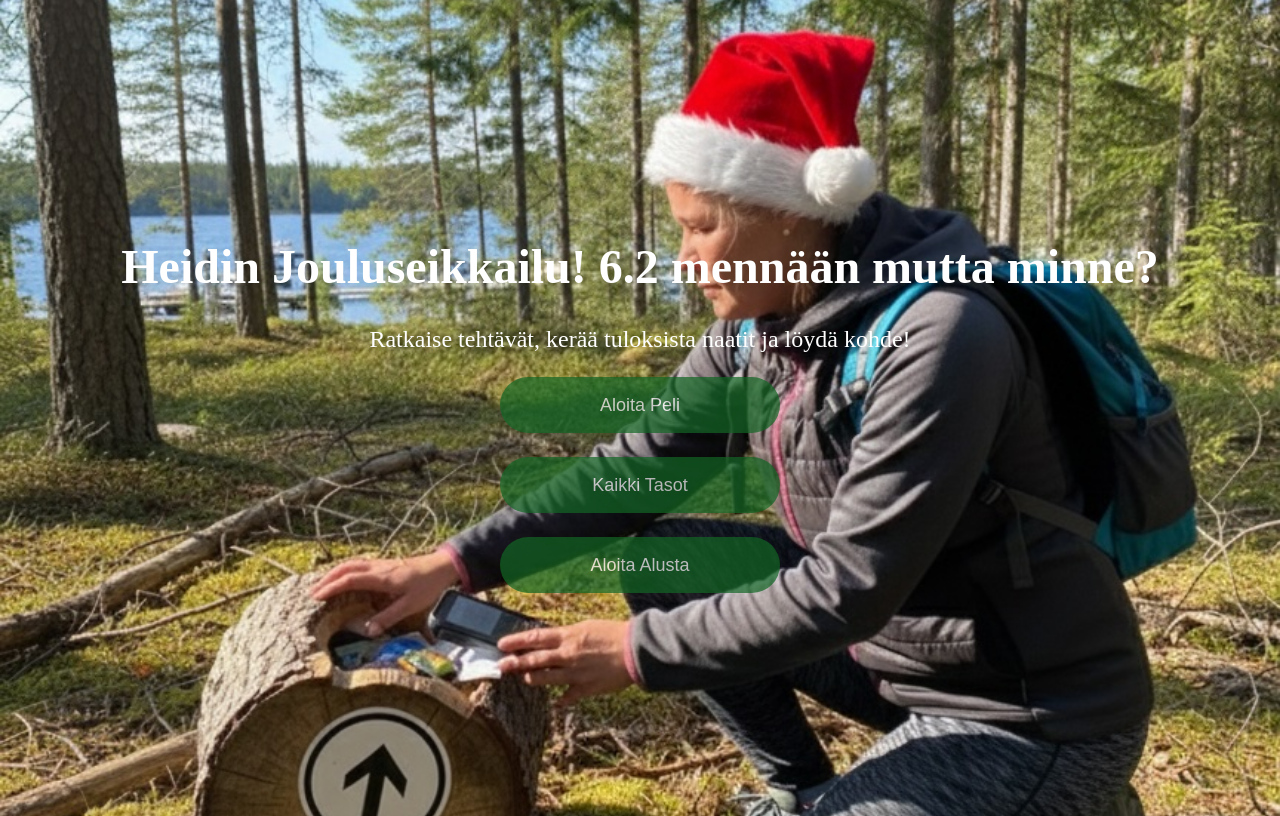
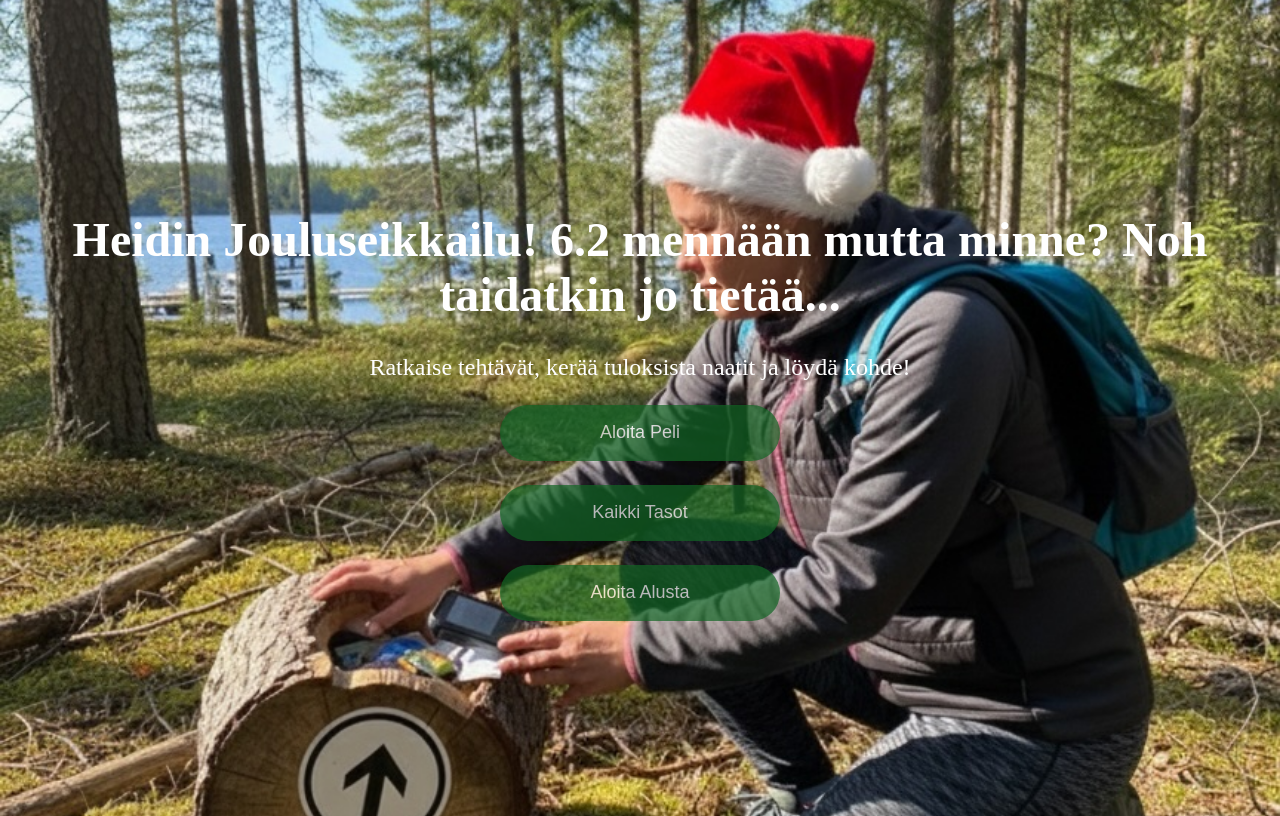
Before and after one commit to grande-fi/heidin-jouluseikkailu, a Next.js app: page / in a window 1280 px wide. Built offline with nearby package versions, Linux system fonts and the light colour scheme.

Commit message:
Update fi.js
string update

```diff
--- a/app/locales/fi.js
+++ b/app/locales/fi.js
@@ -1,5 +1,5 @@
 export const fi = {
-  appTitle: "Heidin Jouluseikkailu! 6.2 mennään mutta minne? ",
+  appTitle: "Heidin Jouluseikkailu! 6.2 mennään mutta minne? Noh taidatkin jo tietää... ",
   mainMenu: {
     startPuzzle: "Aloita Peli",
     resetProgress: "Aloita Alusta",
```
